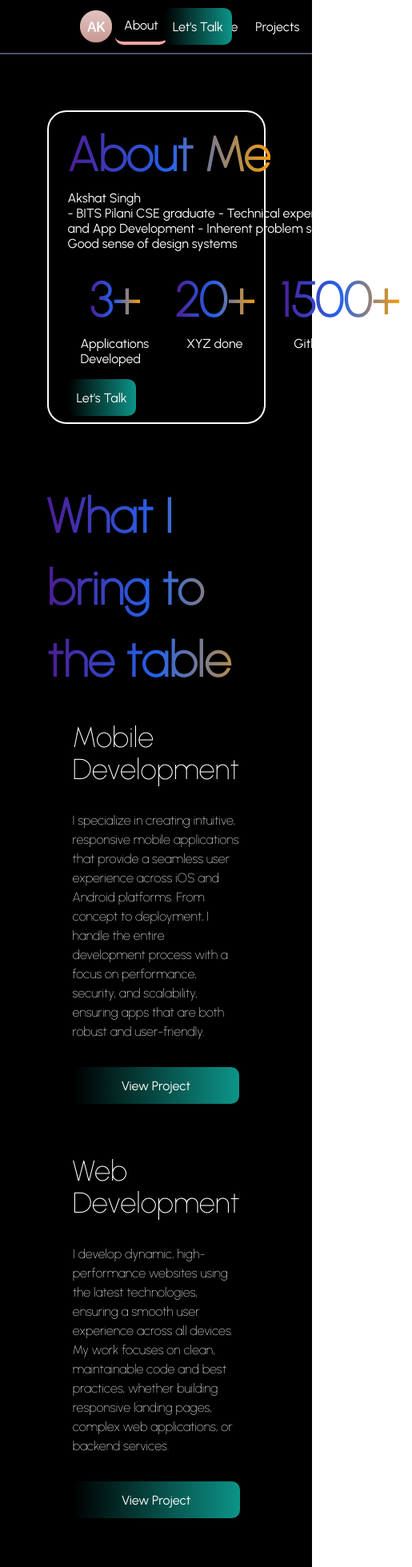
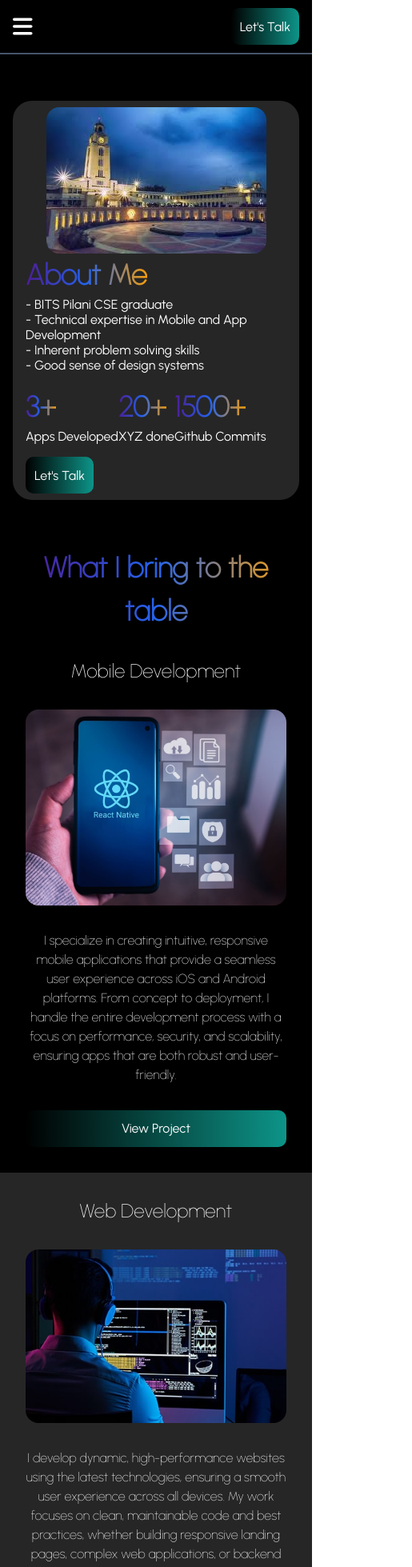
Before and after one commit to ak6jackpot/portfolio, a React (Vite) app: page /about in a window 390 px wide. Shown: the top 1959 px of the page at 80% size, 515 px wide, since content can reach past the window. Built offline with nearby package versions, Linux system fonts and the light colour scheme.

Commit message:
about page made responsive

```diff
--- a/package.json
+++ b/package.json
@@ -7,6 +7,10 @@
     "@testing-library/jest-dom": "^5.15.1",
     "@testing-library/react": "^11.2.7",
     "@testing-library/user-event": "^12.8.3",
+    "@fortawesome/fontawesome-svg-core": "^6.5.2",
+    "@fortawesome/free-regular-svg-icons": "^6.5.2",
+    "@fortawesome/free-solid-svg-icons": "^6.5.2",
+    "@fortawesome/react-fontawesome": "^0.3.0",
     "dotenv": "^16.0.1",
     "react": "^18.2.0",
     "react-datepicker": "^4.5.0",
--- a/src/components/Header.tsx
+++ b/src/components/Header.tsx
@@ -1,7 +1,9 @@
-import React from "react";
+import React, { useState } from "react";
 import { Button } from "./Button";
 import { useNavigate } from "react-router-dom";
 import AK_cover from "../assets/images/AK_cover.png";
+import { FontAwesomeIcon } from "@fortawesome/react-fontawesome";
+import { faBars } from "@fortawesome/free-solid-svg-icons";
 
 interface Props {
   className?: string;
@@ -11,16 +13,26 @@ interface Props {
 export default function Header({ ...props }: Props) {
   const { current = "home" } = props;
   const navigate = useNavigate();
+  const [isMenuOpen, setIsMenuOpen] = useState(false);
+
+  const toggleMenu = () => {
+    setIsMenuOpen(!isMenuOpen);
+  };
 
   return (
-    <div className="flex flex-row justify-between items-center w-full px-[100px] py-[10px] text-white bg-black border-b-2 border-slate-600">
+    <div className="flex flex-row justify-between items-center w-full px-4 md:px-[10%] py-[10px] text-white bg-black border-b-2 border-slate-600">
       <img
         src={AK_cover}
         alt="image_one"
-        className="h-[40px]"
-        onClick={() => navigate("/")}
+        className="h-[40px] hidden md:block"
+        onClick={toggleMenu}
       />
-      <div className="flex flex-row justify-between font-urbanistNormal items-center w-[30%]">
+      <FontAwesomeIcon
+        icon={faBars}
+        className="h-[28px] md:hidden"
+        onClick={toggleMenu}
+      />
+      <div className="md:flex hidden md:block md:flex-row md:justify-between font-urbanistNormal items-center">
         <Button
           className={current == "about" ? "border-b-4 border-red-300" : null}
           onClick={() => navigate("/about")}
@@ -49,6 +61,51 @@ export default function Header({ ...props }: Props) {
       <Button className="bg-gradient-to-r from-black to-teal-600 text-white font-urbanistNormal hover:from-white hover:to-white hover:text-black">
         Let's Talk
       </Button>
+
+      {isMenuOpen && (
+        <div className="absolute top-[80px] left-0 w-full bg-black text-white flex flex-col items-center space-y-4 py-8 md:hidden z-10">
+          <Button
+            className={current === "about" ? "border-b-4 border-red-300" : ""}
+            onClick={() => {
+              navigate("/about");
+              toggleMenu();
+            }}
+          >
+            About
+          </Button>
+          <Button
+            className={current === "exp" ? "border-b-4 border-red-300" : ""}
+            onClick={() => {
+              navigate("/exp");
+              toggleMenu();
+            }}
+          >
+            Experience
+          </Button>
+          <Button
+            className={current === "works" ? "border-b-4 border-red-300" : ""}
+            onClick={() => {
+              navigate("/works");
+              toggleMenu();
+            }}
+          >
+            Projects
+          </Button>
+          <Button
+            className={current === "contact" ? "border-b-4 border-red-300" : ""}
+            onClick={() => {
+              navigate("/contact");
+              toggleMenu();
+            }}
+          >
+            Contact
+          </Button>
+          {/* Let's Talk button for mobile */}
+          <Button className="bg-gradient-to-r from-black to-teal-600 text-white font-urbanistNormal hover:from-white hover:to-white hover:text-black">
+            Let's Talk
+          </Button>
+        </div>
+      )}
     </div>
   );
 }
--- a/src/pages/About.tsx
+++ b/src/pages/About.tsx
@@ -24,6 +24,7 @@ import tabletennis from "../assets/images/Sports/tabletennis.jpg";
 import Footer from "components/Footer";
 
 import bits from "../assets/images/bits.png";
+import bits_full from "../assets/images/bits_full.jpeg";
 import mobileDev from "../assets/images/mobileDev.jpg";
 import webDev from "../assets/images/webDev.jpg";
 import UI from "../assets/images/UI.jpg";
@@ -55,48 +56,55 @@ export default function AboutPage() {
         <title>Portfolio</title>
         <meta name="Akshat Singh" content="Front End Developer Portfolio" />
       </Helmet>
-      <div className="flex flex-col items-center justify-start w-full h-auto font-urbanistThin text-white gap-[70px] bg-black">
+      <div className="flex flex-col items-center justify-start w-full h-auto font-urbanistThin text-white gap-[42px] bg-black">
         <Header current="about" />
-        <div className="w-[70%] aspect-video border-2 border-white rounded-3xl flex flex-row p-2">
-          <div className="flex-1 align-center justify-center ">
+        <div className="md:mx-32 border-0 bg-neutral-800 border-white m-4 rounded-3xl items-center flex flex-col md:flex-row py-2">
+          <div className="flex-1 hidden md:block align-center justify-center ml-2">
             <img
               className="h-full w-full object-cover rounded-2xl"
               src={bits}
             />
           </div>
-          <div className="flex flex-col items-start flex-2 pl-4">
-            <span className="text-6xl font-extrabold bg-gradient-to-r from-violet-900 via-blue-600 to-amber-500 bg-clip-text text-transparent leading-normal">
+          <div className="md:hidden flex-1 overflow-hidden items-center jusify-center flex">
+            <img
+              className="object-contain w-full h-full rounded-2xl"
+              src={bits_full}
+            />
+          </div>
+          <div className="flex flex-col items-start flex-2 md:pl-4 ml-4">
+            <span className="text-4xl md:text-6xl font-extrabold bg-gradient-to-r from-violet-900 via-blue-600 to-amber-500 bg-clip-text text-transparent leading-normal">
               About Me
             </span>
-            <span className=" font-urbanistNormal">Akshat Singh</span>
-            <span className=" font-urbanistNormal">
-              - BITS Pilani CSE graduate - Technical expertise in Mobile and App
-              Development - Inherent problem solving skills - Good sense of
-              design systems
-              {/* bullet point component here*/}
+            <span className="font-urbanistNormal">
+              - BITS Pilani CSE graduate
             </span>
-            <div className="flex flex-row p-4">
-              <div className="flex flex-row space-x-8">
-                <div className="flex flex-col items-center">
-                  <span className="text-6xl font-extrabold bg-gradient-to-r from-violet-900 via-blue-600 to-amber-500 bg-clip-text text-transparent leading-normal">
+            <span className="font-urbanistNormal">
+              - Technical expertise in Mobile and App Development
+            </span>
+            <span className="font-urbanistNormal">
+              - Inherent problem solving skills
+            </span>
+            <span className="font-urbanistNormal">
+              - Good sense of design systems
+            </span>
+            <div className="flex flex-row py-4 justify-between md:space-x-8">
+              <div className="flex flex-col items-start md:items-center">
+                <span className="text-4xl md:text-6xl font-extrabold bg-gradient-to-r from-violet-900 via-blue-600 to-amber-500 bg-clip-text text-transparent leading-normal">
                   3+
                 </span>
-                  <span className=" font-urbanistNormal">
-                    Applications Developed
-                  </span>
+                <span className=" font-urbanistNormal">Apps Developed</span>
               </div>
-                <div className="flex flex-col items-center">
-                  <span className="text-6xl font-extrabold bg-gradient-to-r from-violet-900 via-blue-600 to-amber-500 bg-clip-text text-transparent leading-normal">
+              <div className="flex flex-col items-start md:items-center">
+                <span className="text-4xl md:text-6xl font-extrabold bg-gradient-to-r from-violet-900 via-blue-600 to-amber-500 bg-clip-text text-transparent leading-normal">
                   20+
                 </span>
                 <span className=" font-urbanistNormal">XYZ done</span>
               </div>
-                <div className="flex flex-col items-center">
-                  <span className="text-6xl font-extrabold bg-gradient-to-r from-violet-900 via-blue-600 to-amber-500 bg-clip-text text-transparent leading-normal">
+              <div className="flex flex-col items-start md:items-center">
+                <span className="text-4xl md:text-6xl font-extrabold bg-gradient-to-r from-violet-900 via-blue-600 to-amber-500 bg-clip-text text-transparent leading-normal">
                   1500+
                 </span>
                 <span className=" font-urbanistNormal">Github Commits</span>
-                </div>
               </div>
             </div>
             <Button className="bg-gradient-to-r from-black to-teal-600  font-urbanistNormal hover:from-white hover:to-white hover:text-black">
@@ -105,15 +113,21 @@ export default function AboutPage() {
           </div>
         </div>
 
-        <div className="flex flex-col w-[70%]">
-          <span className="text-6xl font-extrabold bg-gradient-to-r from-violet-900 via-blue-600 to-amber-500 bg-clip-text text-transparent leading-normal">
+        <div className="flex flex-col text-center">
+          <span className="text-4xl md:text-6xl md:p-4 mx-8 md:mx-60 font-extrabold bg-gradient-to-r from-violet-900 via-blue-600 to-amber-500 bg-clip-text text-transparent leading-normal">
             What I bring to the table
           </span>
 
-          <div className="flex flex-row">
-            <div className="flex flex-1 flex-col p-8">
-              <span className="text-4xl">Mobile Development</span>
-              <span className="my-8 leading-6">
+          <div className="flex flex-row md:px-32">
+            <div className="flex flex-1 flex-col p-8 md:text-left text-center justify-evenly">
+              <span className="text-2xl md:text-4xl ">Mobile Development</span>
+              <div className="flex flex-1 md:hidden my-8">
+                <img
+                  className="h-full w-full object-cover rounded-2xl"
+                  src={mobileDev}
+                />
+              </div>
+              <span className=" leading-6">
                 I specialize in creating intuitive, responsive mobile
                 applications that provide a seamless user experience across iOS
                 and Android platforms. From concept to deployment, I handle the
@@ -121,73 +135,91 @@ export default function AboutPage() {
                 security, and scalability, ensuring apps that are both robust
                 and user-friendly.
               </span>
-              <Button className="bg-gradient-to-r from-black to-teal-600 font-urbanistNormal hover:from-white hover:to-white hover:text-black">
+              <Button className="bg-gradient-to-r from-black to-teal-600 font-urbanistNormal hover:from-white hover:to-white hover:text-black mt-8">
                 View Project
               </Button>
             </div>
-            <div className="flex flex-1 p-8">
+            <div className="flex flex-1 p-8 hidden md:block">
               <img
                 className="h-full w-full object-cover rounded-2xl"
                 src={mobileDev}
               />
             </div>
           </div>
-          <div className="flex flex-row-reverse">
-            <div className="flex flex-1 flex-col p-8">
-              <span className="text-4xl">Web Development</span>
-              <span className="my-8 leading-6">
+          <div className="flex flex-row-reverse bg-neutral-800 md:px-32">
+            <div className="flex flex-1 flex-col p-8 md:text-left text-center justify-evenly">
+              <span className="text-2xl md:text-4xl ">Web Development</span>
+              <div className="flex flex-1 md:hidden my-8">
+                <img
+                  className="h-full w-full object-cover rounded-2xl"
+                  src={webDev}
+                />
+              </div>
+              <span className=" leading-6">
                 I develop dynamic, high-performance websites using the latest
                 technologies, ensuring a smooth user experience across all
                 devices. My work focuses on clean, maintainable code and best
                 practices, whether building responsive landing pages, complex
                 web applications, or backend services.
               </span>
-              <Button className="bg-gradient-to-r from-black to-teal-600 font-urbanistNormal hover:from-white hover:to-white hover:text-black">
+              <Button className="bg-gradient-to-r from-black to-teal-600 font-urbanistNormal hover:from-white hover:to-white hover:text-black mt-8">
                 View Project
               </Button>
             </div>
-            <div className="flex flex-1 p-8">
+            <div className="flex flex-1 p-8 hidden md:block">
               <img
                 className="h-full w-full object-cover rounded-2xl"
                 src={webDev}
               />
             </div>
           </div>
-          <div className="flex flex-row">
-            <div className="flex flex-1 flex-col p-8">
-              <span className="text-4xl">UI Design</span>
-              <span className="my-8 leading-6">
+          <div className="flex flex-row md:px-32">
+            <div className="flex flex-1 flex-col p-8 md:text-left text-center justify-evenly">
+              <span className="text-2xl md:text-4xl ">UI Design</span>
+              <div className="flex flex-1 md:hidden my-8">
+                <img
+                  className="h-full w-full object-cover rounded-2xl"
+                  src={UI}
+                />
+              </div>
+              <span className=" leading-6">
                 I design user interfaces that are both aesthetically pleasing
                 and highly functional. My approach combines creativity with
                 user-centered design principles, ensuring interfaces that not
                 only look great but enhance usability and accessibility.
               </span>
-              <Button className="bg-gradient-to-r from-black to-teal-600 font-urbanistNormal hover:from-white hover:to-white hover:text-black">
+              <Button className="bg-gradient-to-r from-black to-teal-600 font-urbanistNormal hover:from-white hover:to-white hover:text-black mt-8">
                 View Project
               </Button>
             </div>
-            <div className="flex flex-1 p-8">
+            <div className="flex flex-1 p-8 hidden md:block">
               <img
                 className="h-full w-full object-cover rounded-2xl"
                 src={UI}
               />
             </div>
           </div>
-          <div className="flex flex-row-reverse">
-            <div className="flex flex-1 flex-col p-8">
-              <span className="text-4xl">Problem Solving</span>
-              <span className="my-8 leading-6">
+          <div className="flex flex-row-reverse bg-neutral-800 md:px-32">
+            <div className="flex flex-1 flex-col p-8 md:text-left text-center justify-evenly">
+              <span className="text-2xl md:text-4xl ">Problem Solving</span>
+              <div className="flex flex-1 md:hidden my-8">
+                <img
+                  className="h-full w-full object-cover rounded-2xl"
+                  src={problemsolving}
+                />
+              </div>
+              <span className=" leading-6">
                 I thrive on tackling complex challenges, using logical and
                 creative approaches to develop effective solutions. My
                 problem-solving skills are backed by strong technical expertise
                 and a deep understanding of how to align solutions with user
                 needs and business goals.
               </span>
-              <Button className="bg-gradient-to-r from-black to-teal-600 font-urbanistNormal hover:from-white hover:to-white hover:text-black">
+              <Button className="bg-gradient-to-r from-black to-teal-600 font-urbanistNormal hover:from-white hover:to-white hover:text-black mt-8">
                 View Project
               </Button>
             </div>
-            <div className="flex flex-1 p-8">
+            <div className="flex flex-1 p-8 hidden md:block">
               <img
                 className="h-full w-full object-cover rounded-2xl"
                 src={problemsolving}
--- a/tailwind.config.js
+++ b/tailwind.config.js
@@ -6,7 +6,6 @@ module.exports = {
   ],
   darkMode: "class",
   theme: {
-    screens: { md: { max: "1050px" }, sm: { max: "550px" } },
     extend: {
       boxShadow: {
         xs: "0px 50px  50px 0px #0000000c",
```
Also changed, not shown: src/assets/images/bits_full.jpeg (added), 1 other file (tests, documents, lock files or other folders). Lines whose indentation alone changed are shown as unchanged.
